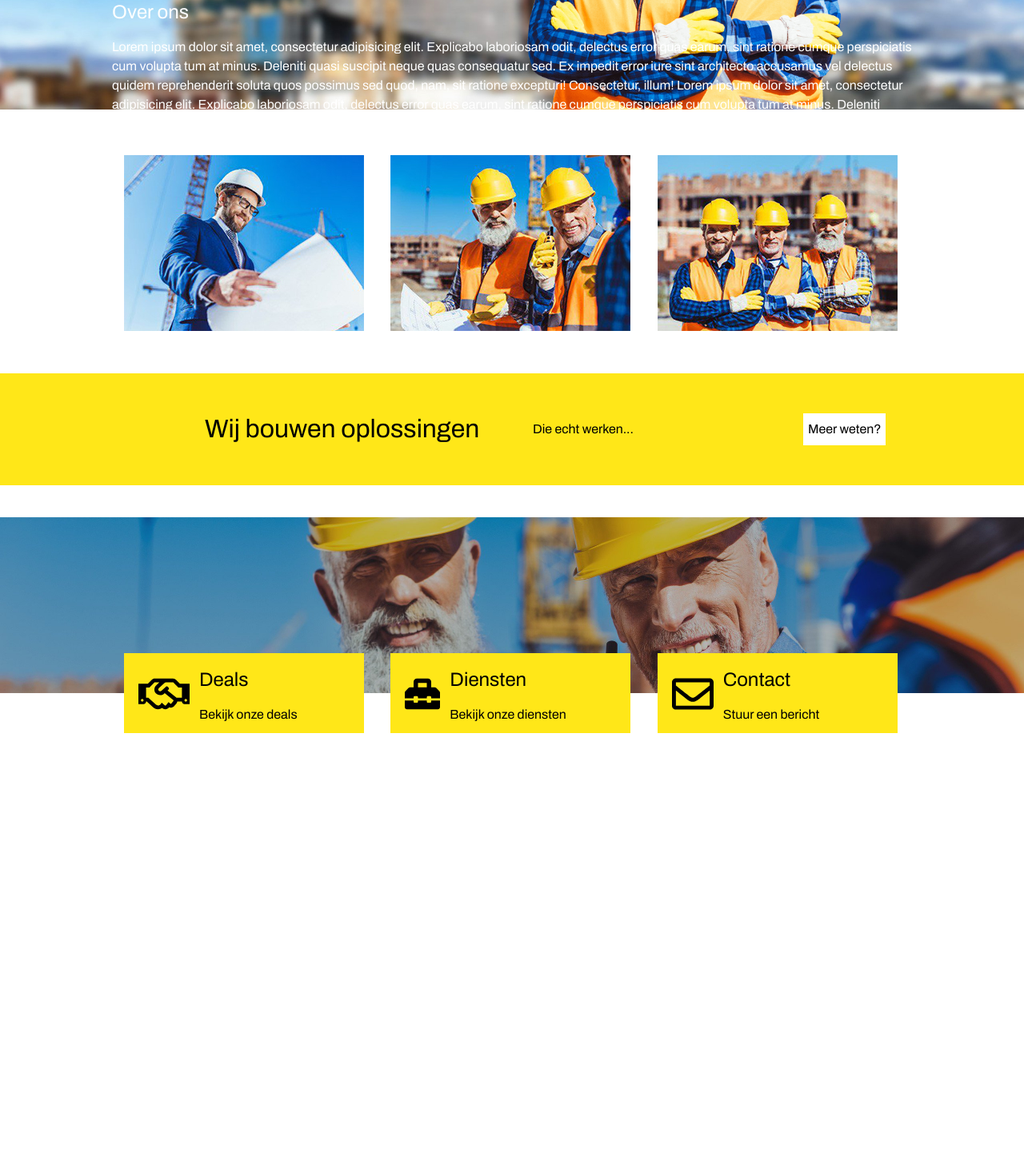
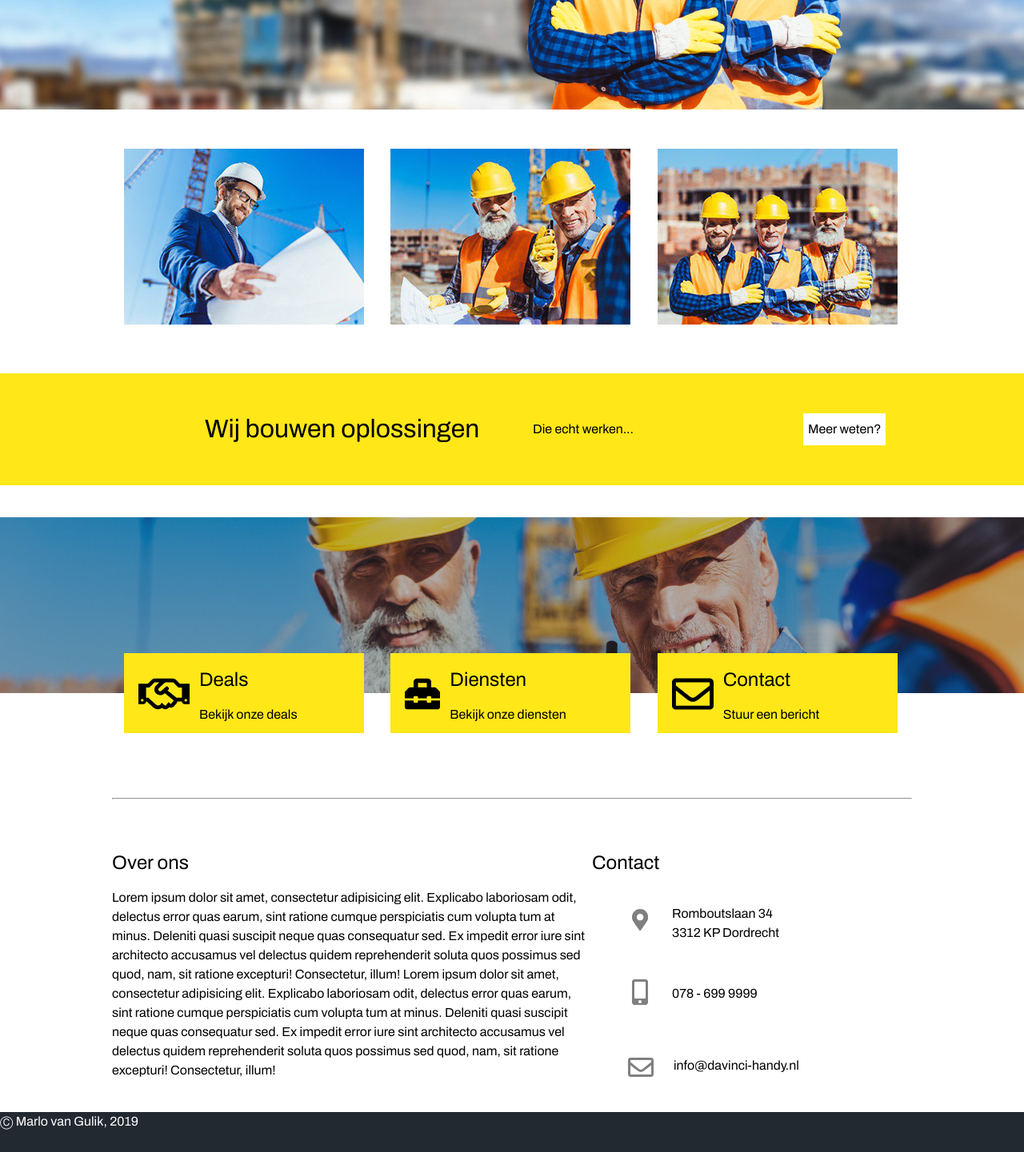
Before and after one commit to marloVGulik/handy, a plain HTML site: page index.html in a window 1280 px wide. Shown: the part 353-1794 px from the top of the page at 80% size. Before the commit the page ends 800 px from the top, so only its background shows below. Drawn offline with Linux system fonts and the light colour scheme.

Commit message:
Page done

```diff
--- a/data/css/main.css
+++ b/data/css/main.css
@@ -4,6 +4,8 @@ body {
     font-size: 16px;
     line-height: 24px;
     font-weight: 500;
+    margin: 0;
+    padding: 0;
 }
 button {
     font-family: 'Archivo', sans-serif;
@@ -12,6 +14,7 @@ button {
     font-size: 16px;
     line-height: 24px;
     font-weight: 500;
+    transition: all 0.15s;
 }
 
 .main {
@@ -39,6 +42,7 @@ button {
     height: 50px;
 }
 .navbar>ul>li {
+    transition: all 0.15s;
     margin: 0;
     display: inline-block;
 }
@@ -177,3 +181,97 @@ button {
 }
 
 /* Main text part */
+.breakline {
+    position: relative;
+    top: 1025px;
+
+}
+.main-text {
+    position: absolute;
+    top: 1400px;
+    color: #000000;
+    width: 1000px;
+    display: flex;
+}
+.main-text>:nth-child(1) {
+    width: 600px;
+}
+.main-text>:nth-child(2) {
+    width: 400px;
+}
+.main-text>div>ul>li>p {
+    position: absolute;
+    text-align: left;
+    display: inline-block;
+    width: 15%;
+    height: 80px;
+    margin:  20px;
+}
+.main-text>div>ul>:nth-child(2)>p {
+    position: absolute;
+    text-align: left;
+    display: inline-block;
+    width: 15%;
+    height: 80px;
+    margin:  30px 20px;
+}
+.main-text>div>ul>:nth-child(3)>p {
+    position: absolute;
+    text-align: left;
+    display: inline-block;
+    width: 20%;
+    height: 80px;
+    margin:  30px 20px;
+}
+.main-text>div>ul {
+    list-style-type: none;
+    height: 240px;
+}
+.main-text>div>ul>li {
+    margin: 10px 0;
+    width: 240px;
+    height: 80px;
+}
+.icon-map-marker {
+    background-image: url(../icons/map-marker-alt-solid.svg);
+    mask-size: cover;
+    display: inline-block;
+    left: 0;
+    filter: invert(50%);
+    background-size: cover;
+    width: 20px;
+    height: 27px;
+    margin: 26.5px 10px;
+}
+.icon-phone {
+    background-image: url(../icons/mobile-alt-solid.svg);
+    mask-size: cover;
+    display: inline-block;
+    left: 0;
+    filter: invert(50%);
+    background-size: cover;
+    width: 20px;
+    height: 32px;
+    margin: 24px 10px;
+}
+.icon-mail {
+    background-image: url(../icons/envelope-regular.svg);
+    mask-size: cover;
+    display: inline-block;
+    left: 0;
+    filter: invert(50%);
+    background-size: cover;
+    width: 32px;
+    height: 28px;
+    margin: 28px 5px;
+}
+
+/* footer */
+.footer {
+    background-color: #222931;
+    width: 100%;
+    height: 50px;
+    left: 0;
+    top: 1400px;
+    position: relative;
+}
--- a/index.html
+++ b/index.html
@@ -52,7 +52,7 @@
                     <p>Stuur een bericht</p>
                 </button>
             </div>
-            <hr>
+            <hr class="breakline">
             <div class="main-text">
                 <div>
                     <h2>Over ons</h2>
@@ -71,9 +71,28 @@
                 </div>
                 <div>
                     <h2>Contact</h2>
-                    <p></p>
+                    <ul>
+                        <li>
+                            <span class="icon-map-marker"></span>
+                            <p>
+                                Romboutslaan 34
+                                3312 KP Dordrecht
+                            </p>
+                        </li>
+                        <li>
+                            <span class="icon-phone"></span>
+                            <p>078 - 699 9999</p>
+                        </li>
+                        <li>
+                            <span class="icon-mail"></span>
+                            <p>info@davinci-handy.nl</p>
+                        </li>
+                    </ul>
                 </div>
             </div>
         </div>
+        <div class="footer">
+            <p>&#9400; Marlo van Gulik, 2019</p>
+        </div>
     </body>
 </html>
```
